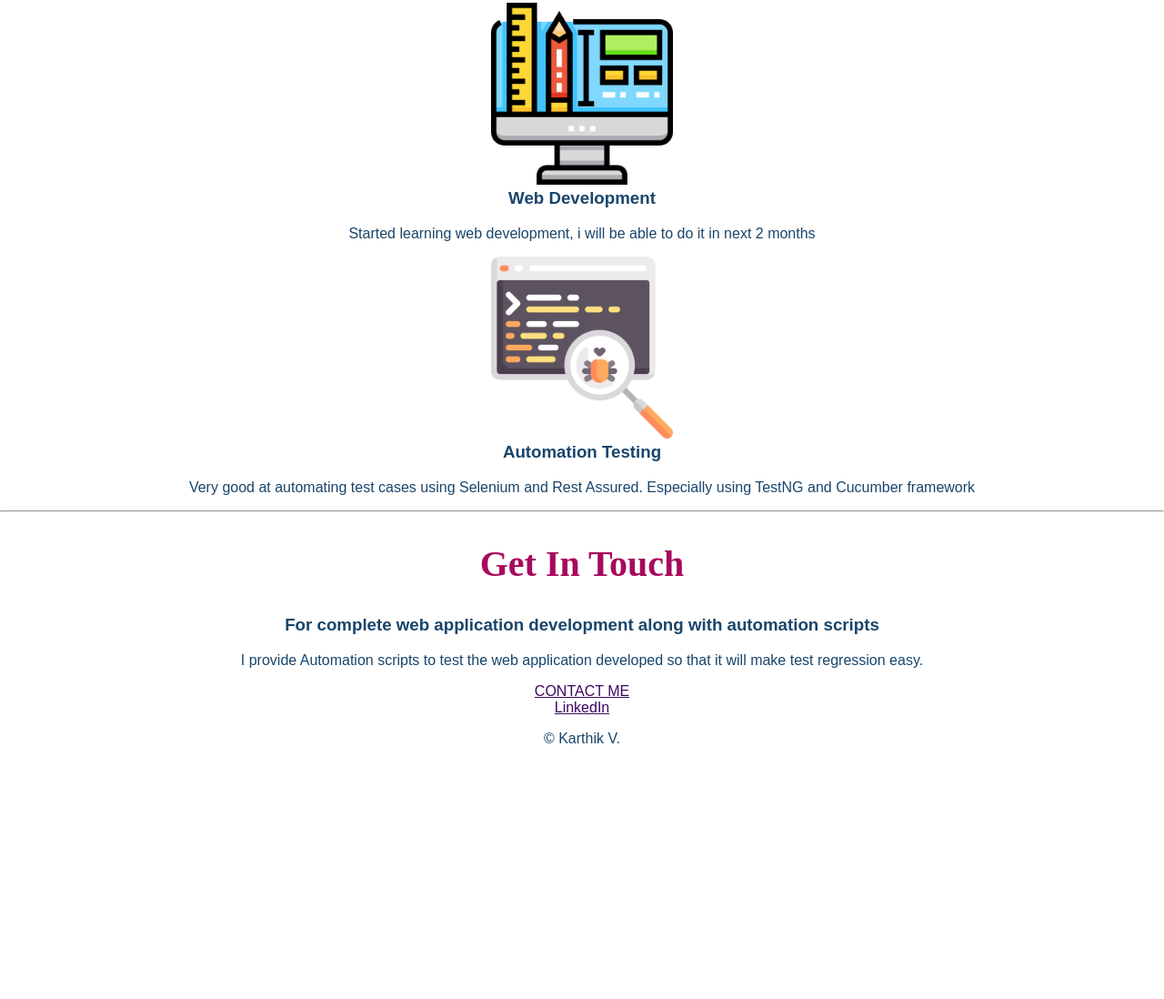
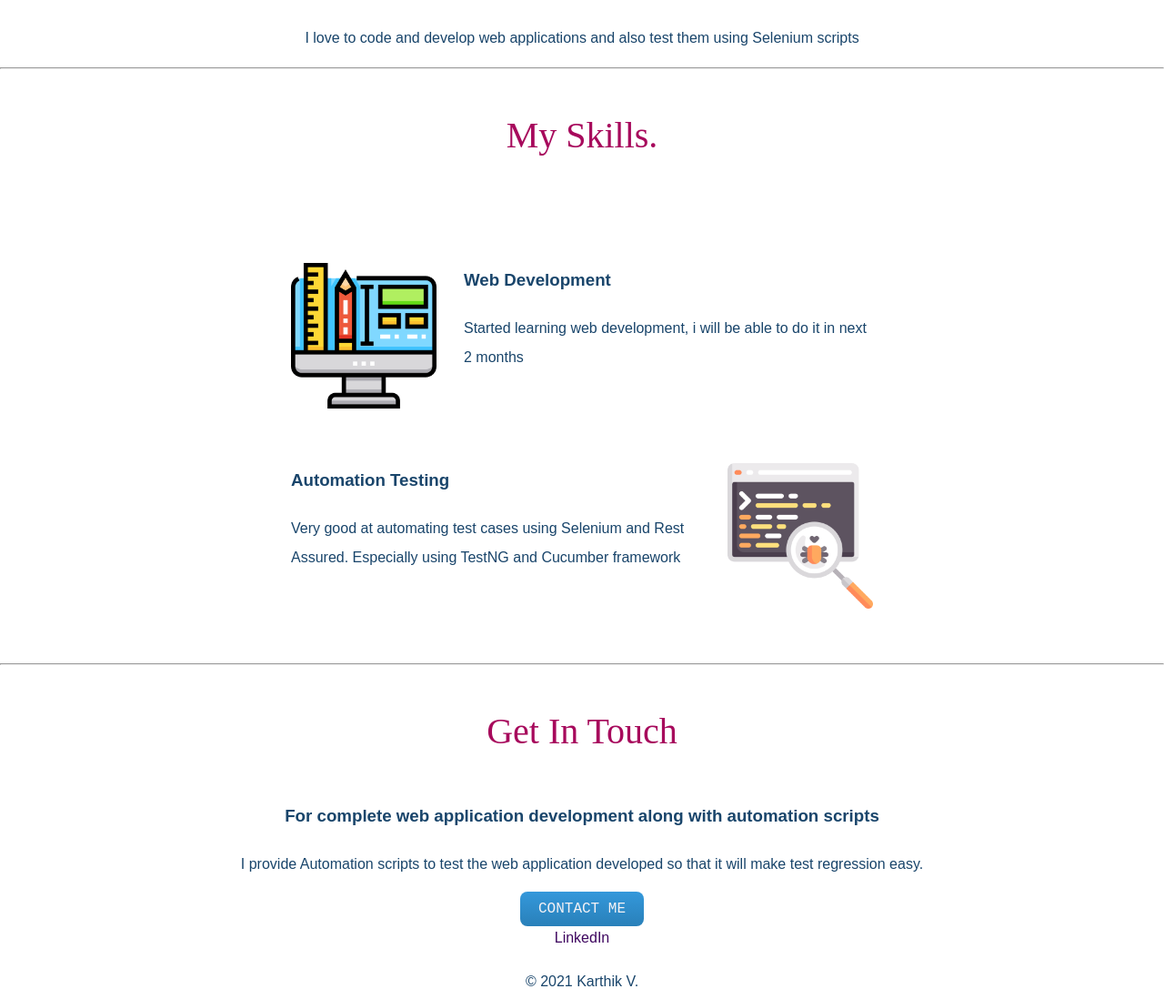
Before and after one commit to KarthikVemala/MyProfile, a plain HTML site: page index.html in a window 1280 px wide. Shown: the part 1206-2304 px from the top of the page at 91% size. Before the commit the page ends 2043 px from the top, so only its background shows below. Drawn offline with nearby package versions, Linux system fonts and the light colour scheme; a web font is replaced by a local one.

Commit message:
Add files via upload

```diff
--- a/css/styles.css
+++ b/css/styles.css
@@ -3,12 +3,17 @@ body {
   text-align: center;
   color: #19456B;
   font-family: 'M PLUS Code Latin', sans-serif;
+  line-height: 2;
 }
 
 a{
   margin-top: 0;
   color: #3E065F;
   font-family: 'Genos', sans-serif;
+  text-decoration: none;
+}
+a:hover{
+  color: #D98C00;
 }
 
 h1 {
@@ -16,18 +21,23 @@ h1 {
   margin: 50px auto 0 auto;
   color: #19456B;
   font-family: 'EB Garamond', serif;
+  line-height: 2;
 }
 
 h2 {
   color: #A7095C;
   font-family: 'Source Serif Pro', serif;
   font-size: 2.5rem;
+  font-weight: normal;
 }
 
 h3 {
   margin-top: 0;
   color: #19456B;
   font-family: 'Genos', sans-serif;
+}
+.profile{
+padding-top: 30px;
 }
 
 .top-container {
@@ -49,9 +59,49 @@ h3 {
 }
 
 .skill-one{
-  height: 200px;
+  width: 25%;
+  float: left;
+  margin-right: 30px;
 }
 
 .skill-two{
-  height: 200px;
+  width: 25%;
+  float: right;
+  margin-left: 30px;
 }
+
+.skill-row{
+  width: 50%;
+  margin: 100px auto 100px auto;
+  text-align: left;
+  line-height: 2;
+}
+
+.btn {
+  background: #3498db;
+  background: -webkit-gradient( linear, left top, left bottom, color-stop(0.05, #3498db), color-stop(1, #2980b9) );
+  background-image: -webkit-linear-gradient(top, #3498db, #2980b9);
+  background-image: -moz-linear-gradient(top, #3498db, #2980b9);
+  background-image: -ms-linear-gradient(top, #3498db, #2980b9);
+  background-image: -o-linear-gradient(top, #3498db, #2980b9);
+  background-image: linear-gradient(to bottom, #3498db, #2980b9);
+  -webkit-border-radius: 8;
+  -moz-border-radius: 8;
+  border-radius: 8px;
+  font-family: Courier New;
+  color: #f5f2f5;
+  font-size: 16px;
+  padding: 10px 20px 10px 20px;
+  text-decoration: none;
+}
+
+.btn:hover {
+  background: #3cb0fd;
+  background: -webkit-gradient( linear, left top, left bottom, color-stop(0.05, #3cb0fd), color-stop(1, #3498db) );
+  background-image: -webkit-linear-gradient(top, #3cb0fd, #3498db);
+  background-image: -moz-linear-gradient(top, #3cb0fd, #3498db);
+  background-image: -ms-linear-gradient(top, #3cb0fd, #3498db);
+  background-image: -o-linear-gradient(top, #3cb0fd, #3498db);
+  background-image: linear-gradient(to bottom, #3cb0fd, #3498db);
+  text-decoration: none;
+}
--- a/index.html
+++ b/index.html
@@ -52,7 +52,7 @@
   </div>
   <div class="bottom-container">
     <a class="footer-link" href="https://www.linkedin.com/in/karthik-v-a6b93378/">LinkedIn</a>
-    <p>© Karthik V.</p>
+    <p>© 2021 Karthik V.</p>
   </div>
 
 </body>
```
